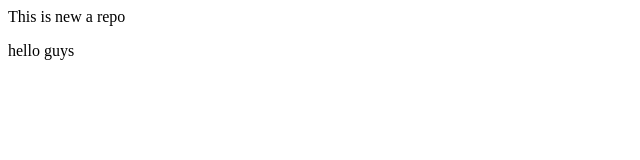
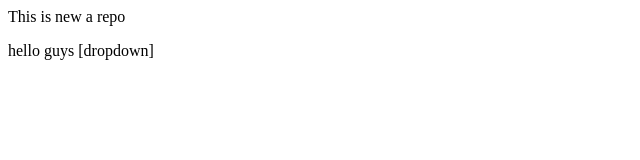
Before and after one commit to codersanni/localrepoo, a plain HTML site: page index.html in a window 1280 px wide. Shown: the full height of the page, 0-640 px from the left. Drawn offline with Linux system fonts and the light colour scheme.

Commit message:
add dropdown

```diff
--- a/index.html
+++ b/index.html
@@ -1,2 +1,2 @@
 <p>This is new a repo</p>
-<p>hello guys</p>
+<p>hello guys [dropdown]</p>
```
